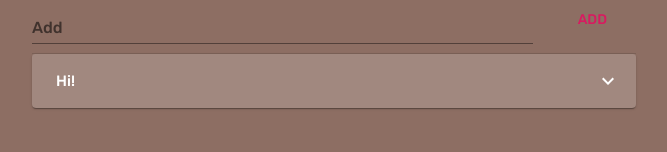
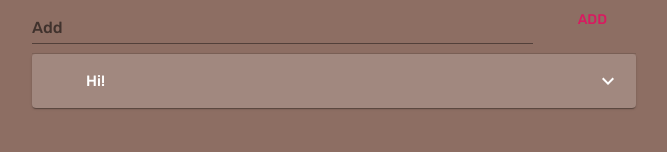
Before and after one commit to Joyfer/todoReact, a React (Create React App) app: page / in a window 1280 px wide. Shown: the part 148-300 px from the top of the page, without its empty margins (306-973 px from the left). Built offline with nearby package versions, Linux system fonts and the light colour scheme.

Commit message:
Fixed circular progress on Acordion card

```diff
--- a/src/components/todoList/card/Card.js
+++ b/src/components/todoList/card/Card.js
@@ -17,6 +17,7 @@ const useStyles = makeStyles((theme) => ({
   },
   heading: {
     fontSize: theme.typography.pxToRem(15),
+    flexBasis: "90%",
     flexShrink: 0,
     margin: "auto 0",
     width: "100%",
```
